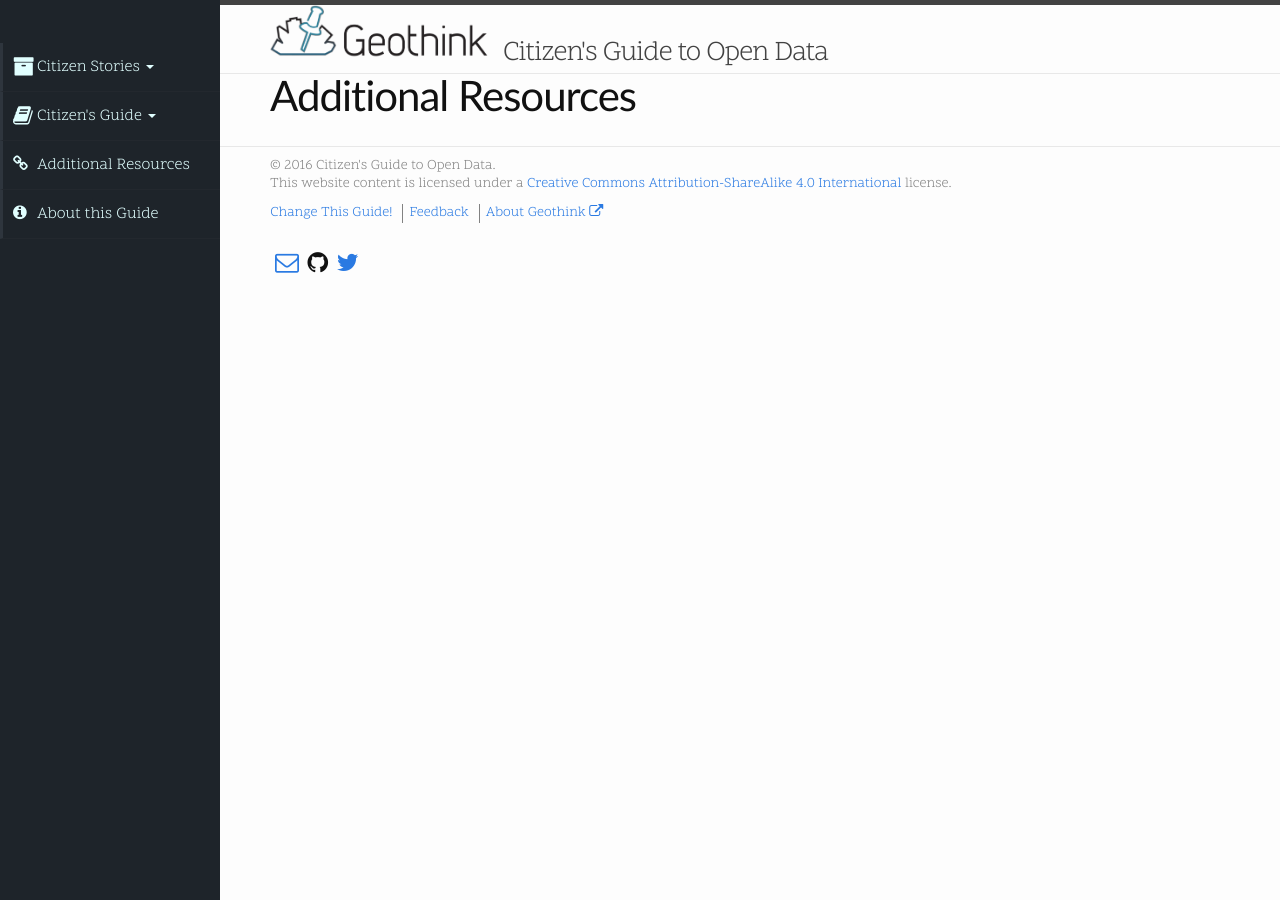
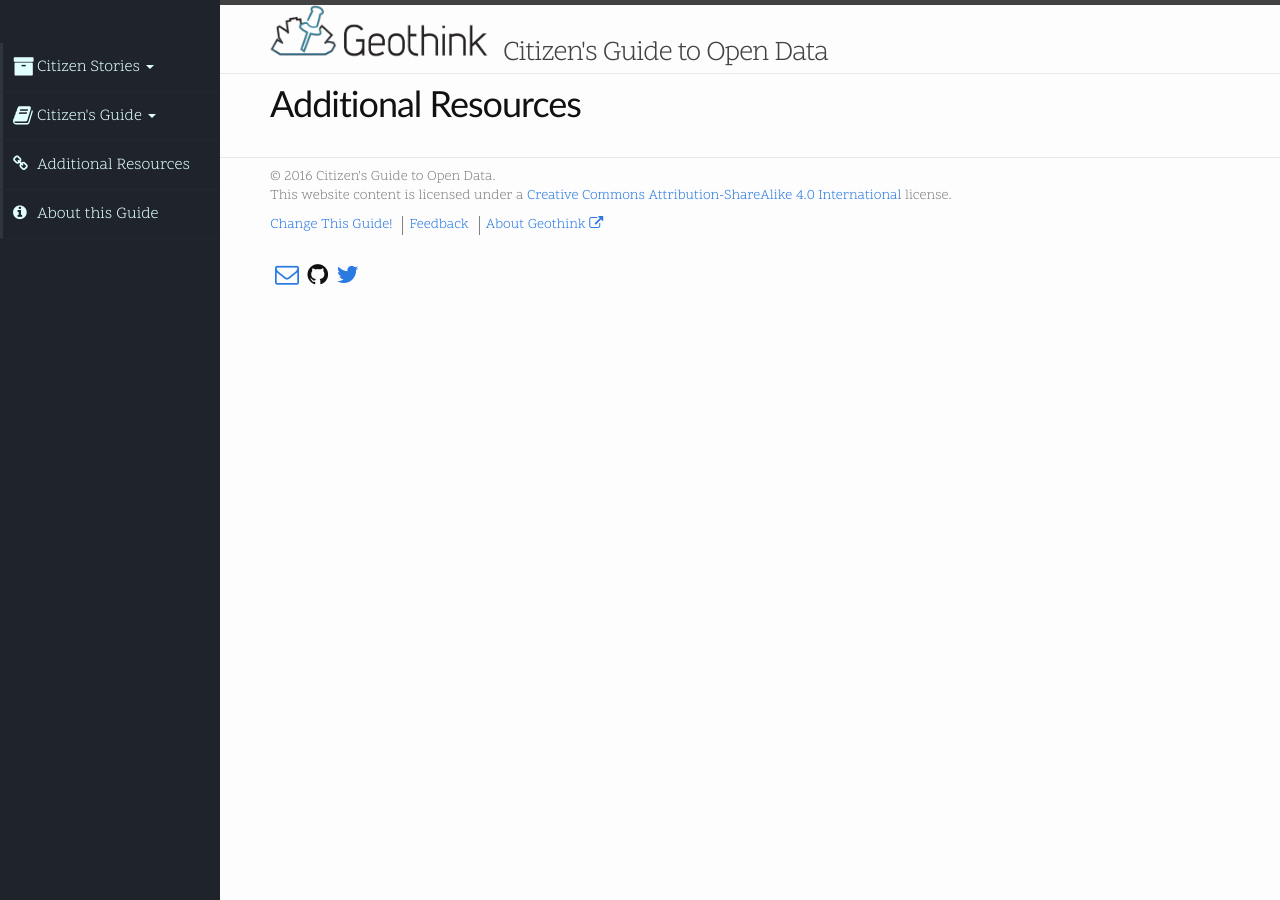
Before and after one commit to citizens-guide-open-data/citizens-guide-open-data.github.io, a Jekyll site: the page built from resources.md, in a window 1280 px wide. Built offline with Jekyll 4.4.1, drawn with Linux system fonts in a browser that asks for light colours.

Commit message:
adjustments to title line heights

```diff
--- a/_sass/_layout.scss
+++ b/_sass/_layout.scss
@@ -228,16 +228,17 @@
  * Posts
  */
 .post-header {
+    margin-top: $small-spacing-unit / 2;
     margin-bottom: $small-spacing-unit;
 }
 
 .post-title {
-    font-size: 42px;
+    font-size: 36px;
     letter-spacing: -1px;
-    line-height: 1;
+    line-height: $base-line-height;
 
     @include media-query($on-laptop) {
-        font-size: 36px;
+        font-size: 32px;
     }
 }
 
```
